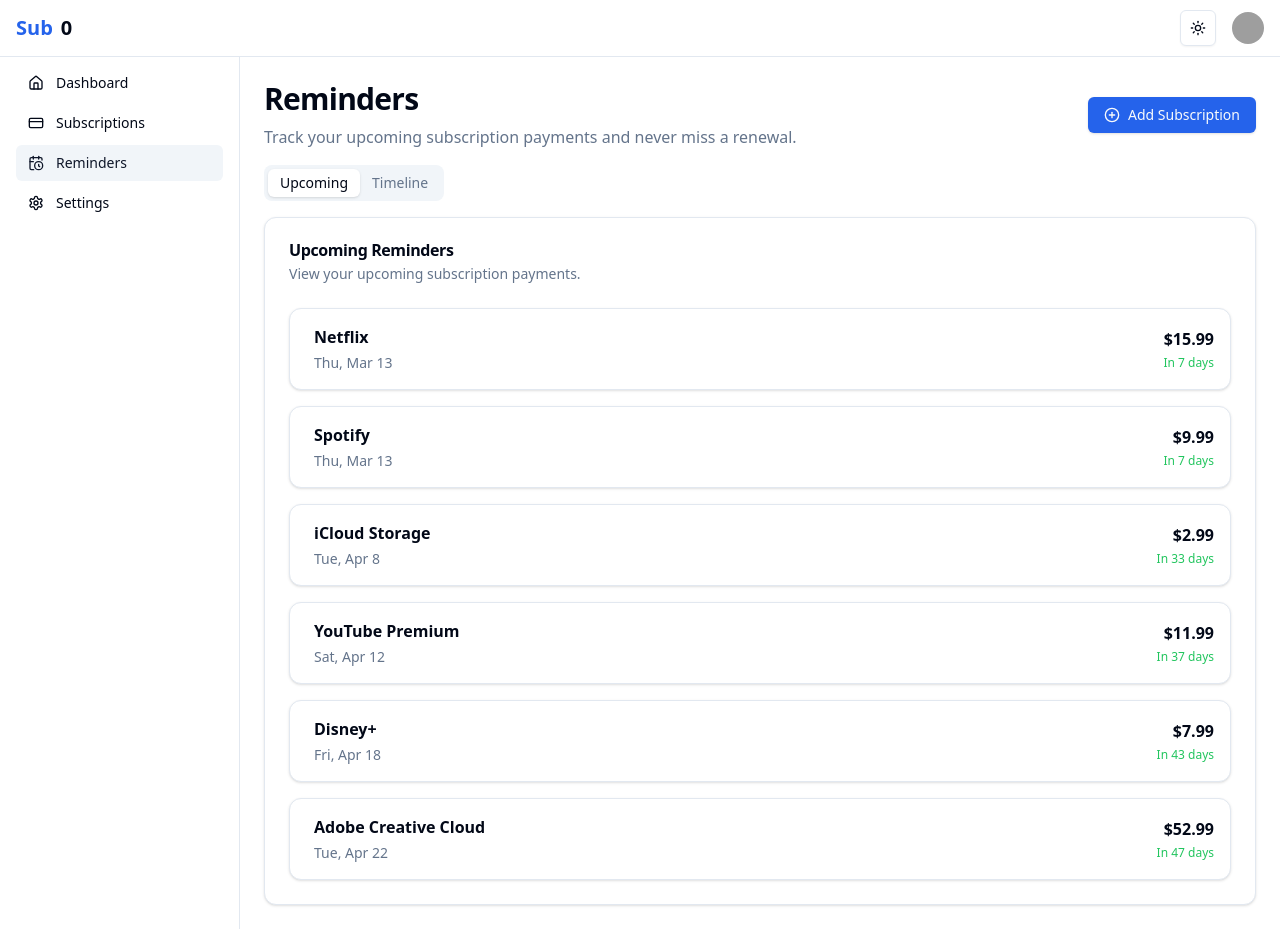
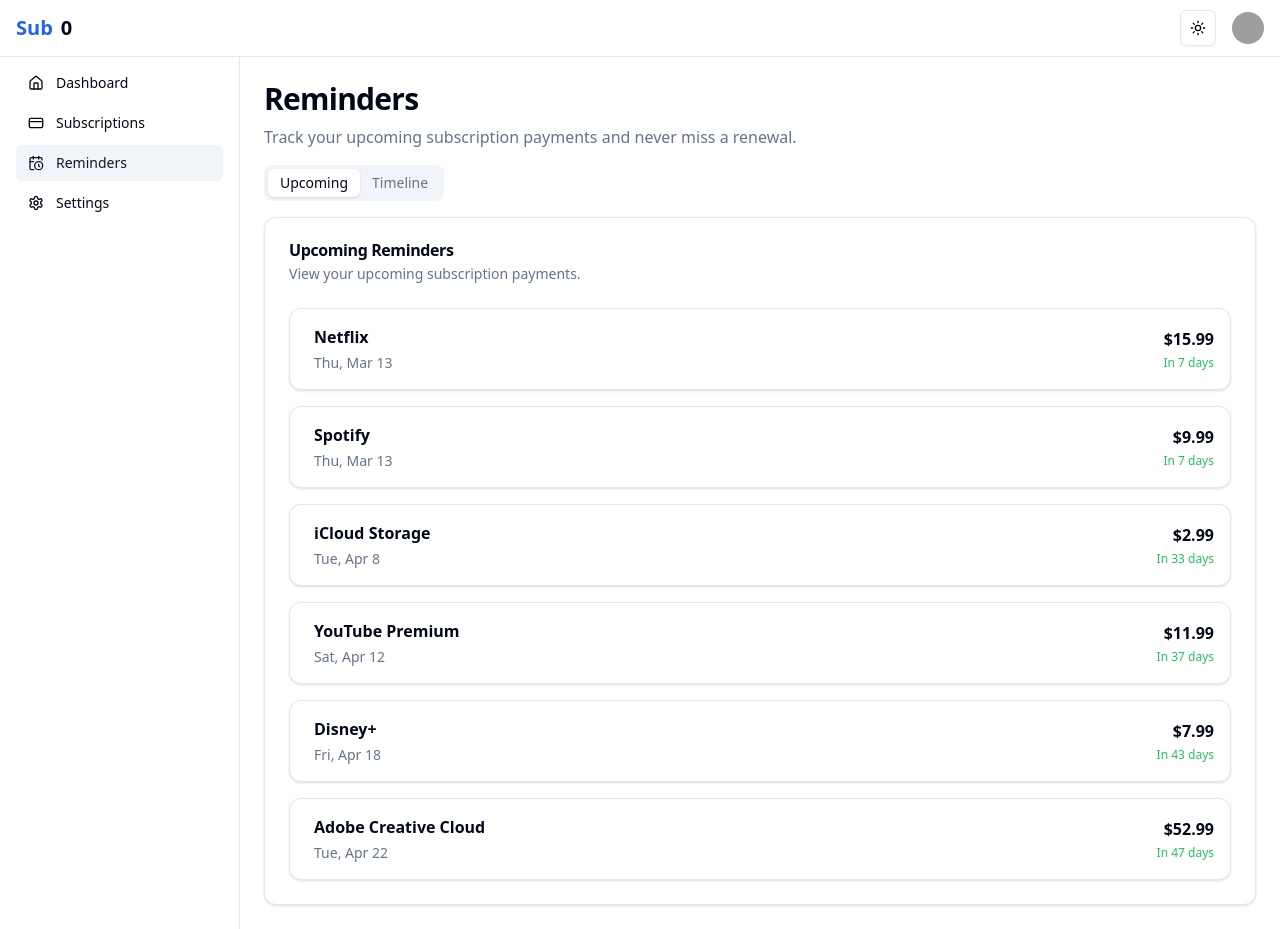
Before and after one commit to yaboytomas/subscription-tracker-front, a Next.js app: page /dashboard/reminders in a window 1280 px wide. Built offline with nearby package versions, Linux system fonts and the light colour scheme; grey boxes are pictures that could not be loaded.

Commit message:
moved some buttons around

```diff
--- a/app/dashboard/reminders/page.tsx
+++ b/app/dashboard/reminders/page.tsx
@@ -2,26 +2,13 @@
 import { Tabs, TabsContent, TabsList, TabsTrigger } from "@/components/ui/tabs"
 import { UpcomingReminders } from "@/components/upcoming-reminders"
 import ReminderTimeline from "@/components/reminder-timeline"
-import { Button } from "@/components/ui/button"
-import { PlusCircle } from "lucide-react"
-import Link from "next/link"
 
 export default function RemindersPage() {
   return (
     <div className="flex flex-col gap-4 w-full">
-      <div className="flex justify-between items-center w-full">
-        <div className="flex flex-col gap-2">
-          <h1 className="text-3xl font-bold tracking-tight">Reminders</h1>
-          <p className="text-muted-foreground">Track your upcoming subscription payments and never miss a renewal.</p>
-        </div>
-        <Link href="/dashboard/subscriptions/new" legacyBehavior passHref>
-          <Button asChild className="gap-2">
-            <a>
-              <PlusCircle className="h-4 w-4" />
-              <span>Add Subscription</span>
-            </a>
-          </Button>
-        </Link>
+      <div className="flex flex-col gap-2">
+        <h1 className="text-3xl font-bold tracking-tight">Reminders</h1>
+        <p className="text-muted-foreground">Track your upcoming subscription payments and never miss a renewal.</p>
       </div>
 
       <Tabs defaultValue="upcoming" className="space-y-4">
--- a/app/dashboard/subscriptions/page.tsx
+++ b/app/dashboard/subscriptions/page.tsx
@@ -1,27 +1,14 @@
 "use client"
 
-import Link from "next/link"
-import { PlusCircle } from "lucide-react"
-import { Button } from "@/components/ui/button"
 import { Card, CardContent, CardDescription, CardHeader, CardTitle } from "@/components/ui/card"
 import { SubscriptionList } from "@/components/subscription-list"
 
 export default function SubscriptionsPage() {
   return (
     <div className="flex flex-col gap-4">
-      <div className="flex justify-between items-center">
-        <div className="flex flex-col gap-2">
-          <h1 className="text-3xl font-bold tracking-tight">Subscriptions</h1>
-          <p className="text-muted-foreground">Manage all your subscription services in one place.</p>
-        </div>
-        <Link href="/dashboard/subscriptions/new" legacyBehavior passHref>
-          <Button asChild className="gap-2">
-            <a>
-              <PlusCircle className="h-4 w-4" />
-              <span>Add Subscription</span>
-            </a>
-          </Button>
-        </Link>
+      <div className="flex flex-col gap-2">
+        <h1 className="text-3xl font-bold tracking-tight">Subscriptions</h1>
+        <p className="text-muted-foreground">Manage all your subscription services in one place.</p>
       </div>
 
       <Card>
```
